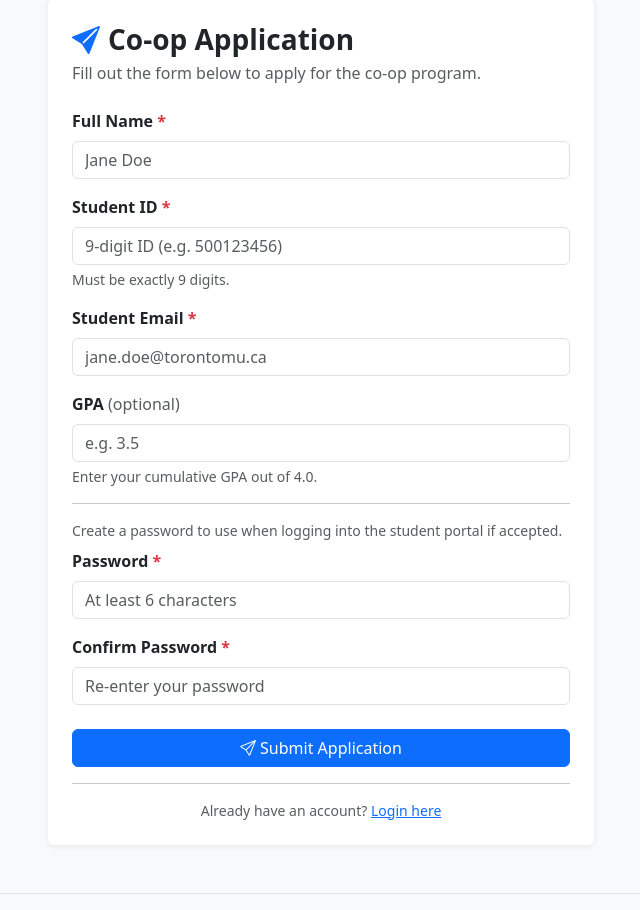
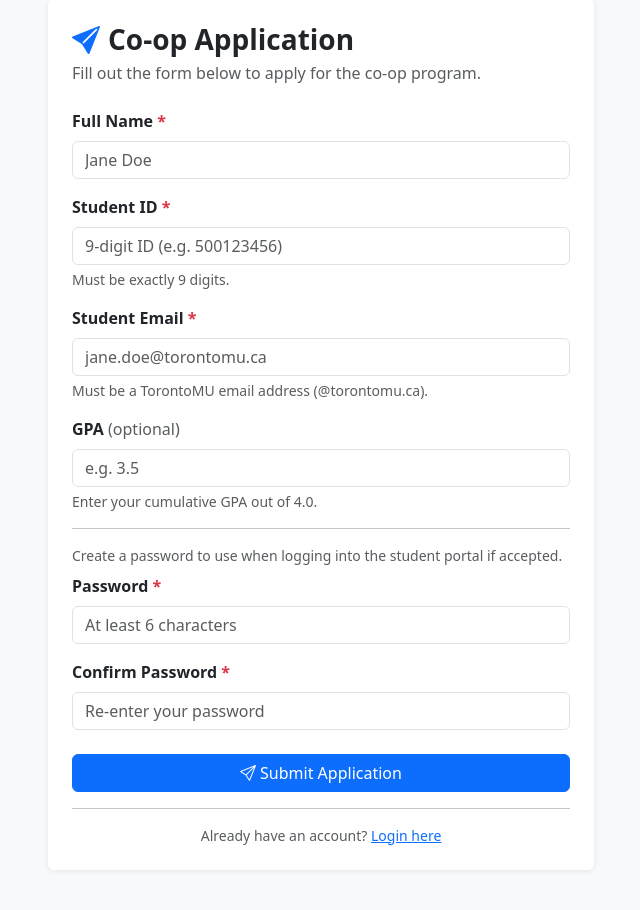
Before and after one commit to RohinSethi/coop-support-app, a Flask app: page /apply in a window 1280 px wide. Shown: the part 81-991 px from the top of the page, without its empty margins (319-959 px from the left). Run offline with Flask 3, Linux system fonts and the light colour scheme.

Commit message:
Restrict student applications to @torontomu.ca emails

```diff
--- a/app.py
+++ b/app.py
@@ -33,8 +33,14 @@ def validate_student_id(sid):
     return bool(re.match(r'^\d{9}$', sid))
 
 
+ALLOWED_EMAIL_DOMAIN = 'torontomu.ca'
+
 def validate_email(email):
-    return bool(re.match(r'^[a-zA-Z0-9._%+\-]+@[a-zA-Z0-9.\-]+\.[a-zA-Z]{2,}$', email))
+    if not re.match(r'^[a-zA-Z0-9._%+\-]+@[a-zA-Z0-9.\-]+\.[a-zA-Z]{2,}$', email):
+        return False, 'Please enter a valid email address.'
+    if not email.lower().endswith(f'@{ALLOWED_EMAIL_DOMAIN}'):
+        return False, f'Only @{ALLOWED_EMAIL_DOMAIN} email addresses are accepted.'
+    return True, None
 
 
 def send_email_notification(to_email, subject, body):
@@ -157,8 +163,10 @@ def apply():
             errors.append('Student ID must be exactly 9 digits.')
         if not email:
             errors.append('Email address is required.')
-        elif not validate_email(email):
-            errors.append('Please enter a valid email address.')
+        else:
+            ok, email_err = validate_email(email)
+            if not ok:
+                errors.append(email_err)
         if not password:
             errors.append('Password is required.')
         elif len(password) < 6:
@@ -570,7 +578,7 @@ def employer_register():
         errors = []
         if not name:
             errors.append('Name is required.')
-        if not email or not validate_email(email):
+        if not email or not re.match(r'^[a-zA-Z0-9._%+\-]+@[a-zA-Z0-9.\-]+\.[a-zA-Z]{2,}$', email):
             errors.append('A valid email is required.')
         if not password or len(password) < 6:
             errors.append('Password must be at least 6 characters.')
--- a/templates/apply.html
+++ b/templates/apply.html
@@ -22,6 +22,7 @@
           <label class="form-label fw-semibold">Student Email <span class="text-danger">*</span></label>
           <input type="email" name="email" class="form-control" placeholder="jane.doe@torontomu.ca"
                  value="{{ form_data.get('email', '') }}" required>
+          <div class="form-text">Must be a TorontoMU email address (@torontomu.ca).</div>
         </div>
         <div class="mb-3">
           <label class="form-label fw-semibold">GPA <span class="text-muted fw-normal">(optional)</span></label>
```
Also changed, not shown: .claude/launch.json (added).
